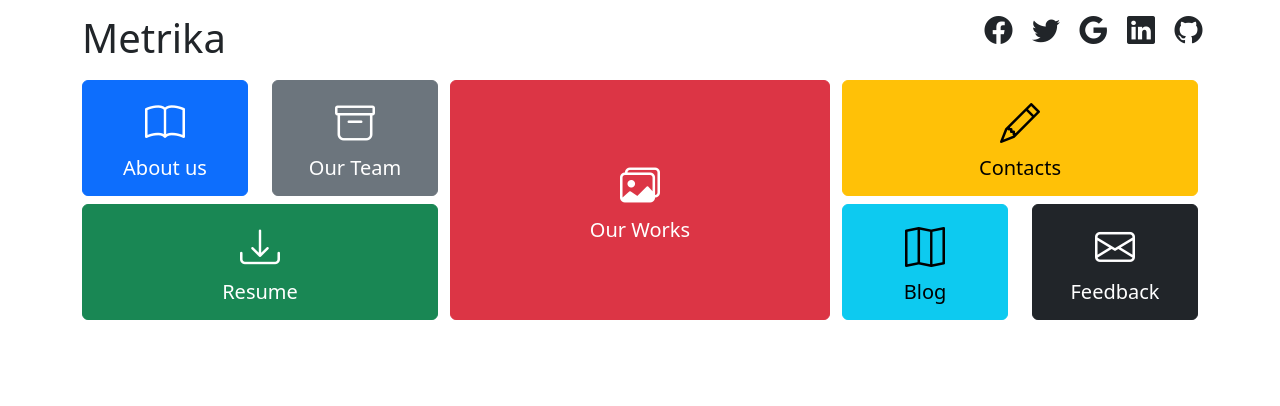
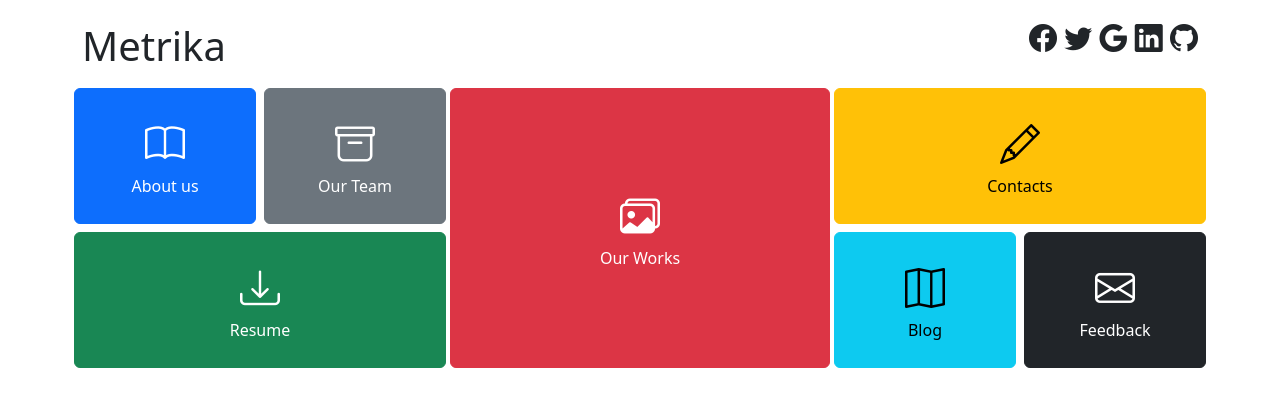
Before and after one commit to JaredEphemeral/intro-javascript, a plain HTML site: page intro-javascript/Practica Metrika Bootstrap/index.html in a window 1280 px wide. Drawn offline with nearby package versions, Linux system fonts and the light colour scheme.

Commit message:
modificaciones

```diff
--- a/intro-javascript/Practica Metrika Bootstrap/index.html
+++ b/intro-javascript/Practica Metrika Bootstrap/index.html
@@ -9,73 +9,79 @@
     <title>metrika</title>
 </head>
 <body>
-    <div class="container bg-white py-1">
+    <div class="container bg-white py-2">
 
 
         <!-- Parte Superior -->
-        <div class="row py-1">
+        <div class="row py-2">
             <div class="col-6 text-start fs-1">
                 Metrika
             </div>
 
             <div class="col-6 fs-3 text-end">
-                <div class="row ">
-                    <div class="col-1"></i></div>
-                    <div class="col-1"></i></div>
-                    <div class="col-1"></i></div>
-                    <div class="col-1"></i></div>
-                    <div class="col-1"></i></div>
-                    <div class="col-1"></i></div>
-                    <div class="col-1"></i></div>
-
-                    <div class="col-1"><i class="bi bi-facebook"></i></div>
-                    <div class="col-1"><i class="bi bi-twitter"></i></div>
-                    <div class="col-1"><i class="bi bi-google"></i></div>
-                    <div class="col-1"><i class="bi bi-linkedin"></i></div>
-                    <div class="col-1"><i class="bi bi-github"></i></div>
+                <div class="row text-end">
+                    <div class="col-12">
+                        <i class="bi bi-facebook"></i>
+                        <i class="bi bi-twitter"></i>
+                        <i class="bi bi-google"></i>
+                        <i class="bi bi-linkedin"></i>
+                        <i class="bi bi-github"></i>
+                    </div>
                 </div>
             </div>
         </div>
 
 
         <!-- Parte Inferior -->
-        <div class="row py-1 " style=" height: 16rem;">
+        <div class="row" style=" height: 18rem;">
 
             <!-- Izquierda -->
             <div class="col-4">
                 <!-- Arriba  -->
-                <div class="row  text-center h-50 py-1">
-                    <div class="col-6">
+                <div class="row text-center h-50">
+                    <div class="col-6 p-1 ">
                         <button type="button" class="btn btn-primary btn-sq-responsive btn-square-lg h-100 w-100 ">
-                            <div class="row fs-1">
-                                <div class="col-12"><i class="bi bi-book fs-1"></i></div>
+                            <div class="row">
+                                <div class="col-12">
+                                    <i class="bi bi-book fs-1"></i>
+                                </div>
                             </div>
-                            <div class="row fs-5">
-                                <div class="col-12">About us</i></div>
+                            <div class="row">
+                                <div class="col-12">
+                                    About us
+                                </div>
                             </div>
                         </button>
                     </div>
 
-                    <div class="col-6">
+                    <div class="col-6 p-1">
                         <button type="button" class="btn btn-secondary btn-sq-responsive btn-square-lg h-100 w-100 ">
-                            <div class="row fs-1">
-                                <div class="col-12"><i class="bi bi-archive fs-1"></i></div>
+                            <div class="row">
+                                <div class="col-12">
+                                    <i class="bi bi-archive fs-1"></i>
+                                </div>
                             </div>
-                            <div class="row fs-5">
-                                <div class="col-12">Our Team</i></div>
+                            <div class="row">
+                                <div class="col-12">
+                                    Our Team
+                                </div>
                             </div>
                         </button>
                     </div>
                 </div>
                 <!-- Abajo  -->
-                <div class="row text-center h-50 py-1">
-                    <div class="col-12">
+                <div class="row text-center h-50">
+                    <div class="col-12 p-1">
                         <button type="button" class="btn btn-success btn-sq-responsive btn-square-lg h-100 w-100 ">
-                            <div class="row fs-1">
-                                <div class="col-12"><i class="bi bi-download fs-1"></i></div>
+                            <div class="row">
+                                <div class="col-12">
+                                    <i class="bi bi-download fs-1"></i>
+                                </div>
                             </div>
-                            <div class="row fs-5">
-                                <div class="col-12">Resume</i></div>
+                            <div class="row">
+                                <div class="col-12">
+                                    Resume
+                                </div>
                             </div>
                         </button>
                     </div>
@@ -84,14 +90,18 @@
 
 
             <!-- Centro -->
-            <div class="col-4 ">
-                <div class="row text-center h-100 py-1 ">
+            <div class="col-4 py-1 ">
+                <div class="row text-center h-100">
                     <button type="button" class="btn btn-danger btn-sq-responsive btn-square-lg h-100 w-100 ">
                         <div class="row">
-                            <div class="col-12"><i class="bi bi-images fs-1"></i></div>
+                            <div class="col-12">
+                                <i class="bi bi-images fs-1"></i>
+                            </div>
                         </div>
-                        <div class="row fs-5 ">
-                            <div class="col-12">Our Works</i></div>
+                        <div class="row">
+                            <div class="col-12">
+                                Our Works
+                            </div>
                         </div>
                     </button>
                 </div>
@@ -101,37 +111,49 @@
             <!-- Derecha -->
             <div class="col-4" >
                 <!-- Arriba  -->
-                <div class="row text-center h-50 py-1">
-                    <div class="col-12">
+                <div class="row text-center h-50">
+                    <div class="col-12 p-1">
                         <button type="button" class="btn btn-warning btn-sq-responsive btn-square-lg h-100 w-100 ">
                             <div class="row fs-1">
-                                <div class="col-12"><i class="bi bi-pencil fs-1"></i></div>
+                                <div class="col-12">
+                                    <i class="bi bi-pencil fs-1"></i>
+                                </div>
                             </div>
-                            <div class="row fs-5">
-                                <div class="col-12">Contacts</i></div>
+                            <div class="row">
+                                <div class="col-12">
+                                    Contacts
+                                </div>
                             </div>
                         </button>
                     </div>
                 </div>
                 <!-- Abajo  -->
-                <div class="row text-center h-50 py-1">
-                    <div class="col-6 ">
+                <div class="row text-center h-50">
+                    <div class="col-6 p-1">
                         <button type="button" class="btn btn-info btn-sq-responsive btn-square-lg h-100 w-100 ">
-                            <div class="row fs-1">
-                                <div class="col-12"><i class="bi bi-map fs-1"></i></div>
+                            <div class="row">
+                                <div class="col-12">
+                                    <i class="bi bi-map fs-1"></i>
+                                </div>
                             </div>
-                            <div class="row fs-5">
-                                <div class="col-12">Blog</i></div>
+                            <div class="row">
+                                <div class="col-12">
+                                    Blog
+                                </div>
                             </div>
                         </button>
                     </div>
-                    <div class="col-6 ">
+                    <div class="col-6 p-1">
                         <button type="button" class="btn btn-dark btn-sq-responsive btn-square-lg h-100 w-100 ">
-                            <div class="row fs-1">
-                                <div class="col-12"><i class="bi bi-envelope fs-1"></i></div>
+                            <div class="row">
+                                <div class="col-12">
+                                    <i class="bi bi-envelope fs-1"></i>
+                                </div>
                             </div>
-                            <div class="row fs-5">
-                                <div class="col-12">Feedback</i></div>
+                            <div class="row">
+                                <div class="col-12">
+                                    Feedback
+                                </div>
                             </div>
                         </button>
                     </div>
```
